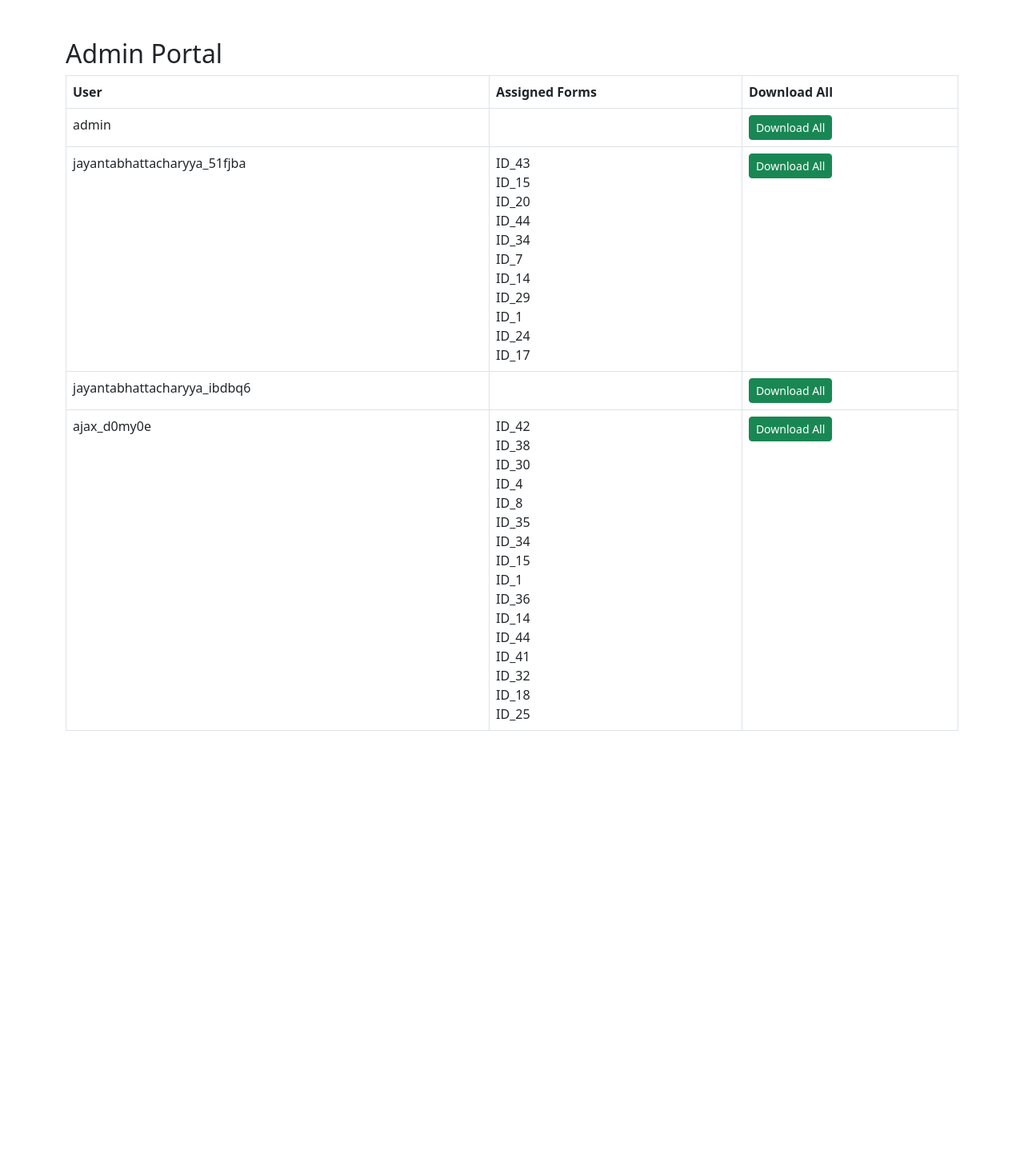
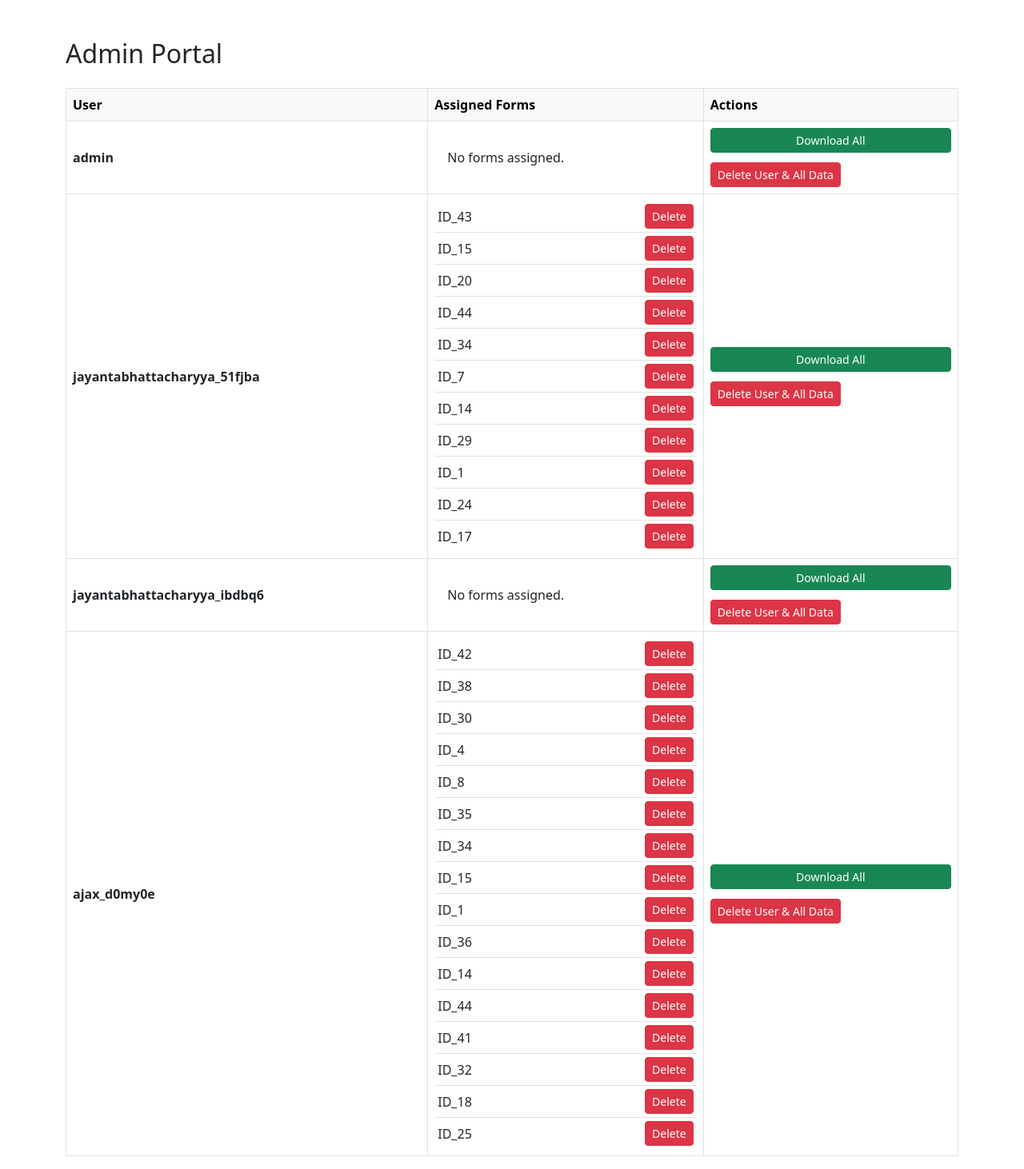
Before and after one commit to shaoncvit/Handwritten-Form-Digitization-Portal, a Django app: page /form_collect/admin-portal/ in a window 1280 px wide. Shown: the whole page at 80% size. Before the commit the page ends 914 px from the top, so only its background shows below. Run offline with Django 4.2, Linux system fonts and the light colour scheme; a user stored in the database is signed in; data comes from the database, SQL or seed files in the repository; both versions use the stored data as it was after the commit.

Commit message:
added all the functionalities

```diff
--- a/data_collection_site/data_collection_site/settings.py
+++ b/data_collection_site/data_collection_site/settings.py
@@ -127,3 +127,6 @@ CSRF_TRUSTED_ORIGINS= ["https://ilocr.iiit.ac.in"]
 
 MEDIA_URL = '/form_collect/media/'
 MEDIA_ROOT = os.path.join(BASE_DIR, 'media')
+X_FRAME_OPTIONS = 'ALLOW'
+LOGIN_URL = '/form_collect/login/'
+LOGIN_REDIRECT_URL = '/form_collect/dashboard/'
--- a/data_collection_site/portal/templates/portal/admin_portal.html
+++ b/data_collection_site/portal/templates/portal/admin_portal.html
@@ -6,26 +6,47 @@
 </head>
 <body>
 <div class="container mt-5">
-    <h2>Admin Portal</h2>
-    <table class="table table-bordered">
-        <thead>
+    {% if messages %}
+        {% for message in messages %}
+            <div class="alert alert-{{ message.tags }}">{{ message }}</div>
+        {% endfor %}
+    {% endif %}
+    <h2 class="mb-4">Admin Portal</h2>
+    <table class="table table-bordered align-middle">
+        <thead class="table-light">
             <tr>
                 <th>User</th>
                 <th>Assigned Forms</th>
-                <th>Download All</th>
+                <th>Actions</th>
             </tr>
         </thead>
         <tbody>
             {% for entry in user_data %}
             <tr>
-                <td>{{ entry.user.username }}</td>
+                <td class="fw-bold">{{ entry.user.username }}</td>
                 <td>
+                    <ul class="list-group list-group-flush">
                     {% for form in entry.forms %}
-                        {{ form.form_id }}<br>
+                        <li class="list-group-item d-flex justify-content-between align-items-center p-1">
+                            <span>{{ form.form_id }}</span>
+                            <form action="{% url 'admin_delete_filled_form' form.id %}" method="post" style="display:inline;">
+                                {% csrf_token %}
+                                <button type="submit" class="btn btn-danger btn-sm ms-2" onclick="return confirm('Are you sure you want to delete this entry?');">Delete</button>
+                            </form>
+                        </li>
+                    {% empty %}
+                        <li class="list-group-item">No forms assigned.</li>
                     {% endfor %}
+                    </ul>
                 </td>
                 <td>
-                    <a href="{% url 'admin_download_user_txts' entry.user.id %}" class="btn btn-success btn-sm">Download All</a>
+                    <div class="d-flex flex-column gap-2">
+                        <a href="{% url 'admin_download_user_txts' entry.user.id %}" class="btn btn-success btn-sm mb-1">Download All</a>
+                        <form action="{% url 'admin_delete_user_and_all_data' entry.user.id %}" method="post" onsubmit="return confirm('Are you sure you want to delete this USER and ALL their data? This cannot be undone!');">
+                            {% csrf_token %}
+                            <button type="submit" class="btn btn-danger btn-sm">Delete User &amp; All Data</button>
+                        </form>
+                    </div>
                 </td>
             </tr>
             {% endfor %}
--- a/data_collection_site/portal/templates/portal/assigned_form_page.html
+++ b/data_collection_site/portal/templates/portal/assigned_form_page.html
@@ -19,8 +19,10 @@
     <div class="row">
         <div class="col-md-7">
             <h5>PDF Preview</h5>
+            <!-- <object class="pdf-viewer" data="{{ pdf_url }}" type="application/pdf" width="100%" height="100%"></object> -->
+            <iframe class="pdf-viewer" src="https://ilocr.iiit.ac.in{{pdf_url}}"></iframe>
+            <!-- <iframe class="pdf-viewer" src="https://ilocr.iiit.ac.in/dataset/static/assets/img/publication/printed/ID_20.pdf"></iframe> -->
 
-            <iframe class="pdf-viewer" src="{{ pdf_url }}"></iframe>
 
         </div>
         <div class="col-md-5">
@@ -63,6 +65,7 @@
                 </ul>
             </nav>
             <a href="{% url 'download_all_assigned' %}" class="btn btn-outline-success mt-2">Download All Assigned Entries</a>
+            <a href="{% url 'assigned_forms_list' %}" class="btn btn-info mt-2 ms-2">View All Assigned Forms</a>
         </div>
     </div>
 </div>
--- a/data_collection_site/portal/urls.py
+++ b/data_collection_site/portal/urls.py
@@ -14,5 +14,9 @@ urlpatterns = [
     path('download_all_assigned/', views.download_all_assigned, name='download_all_assigned'),
     path('admin-portal/', views.admin_portal, name='admin_portal'),
     path('admin-download-user/<int:user_id>/', views.admin_download_user_txts, name='admin_download_user_txts'),
+    path('admin/delete_filled_form/<int:filled_form_id>/', views.admin_delete_filled_form, name='admin_delete_filled_form'),
+    # path('admin/delete_all_filled_forms/<int:user_id>/', views.admin_delete_all_filled_forms, name='admin_delete_all_filled_forms'),
+    path('admin/delete_user_and_all_data/<int:user_id>/', views.admin_delete_user_and_all_data, name='admin_delete_user_and_all_data'),
+    path('assigned_forms_list/', views.assigned_forms_list, name='assigned_forms_list'),  # Now paginated, use ?page=1 etc.
     # Add more as needed
 ]
--- a/data_collection_site/portal/views.py
+++ b/data_collection_site/portal/views.py
@@ -16,6 +16,9 @@ import subprocess
 import sys
 from django.contrib.admin.views.decorators import staff_member_required
 from django.utils.text import slugify
+from django.views.decorators.http import require_POST
+from django.contrib import messages
+from django.core.paginator import Paginator
 
 # Create your views here.
 
@@ -94,7 +97,7 @@ def login_view(request):
 @login_required
 def logout_view(request):
     logout(request)
-    return redirect('login')
+    return redirect('home')
 
 @login_required
 def dashboard(request):
@@ -107,6 +110,12 @@ def dashboard(request):
     num_forms_done = user_forms.count()
     form_ids = list(user_forms.values_list('form_id', flat=True))
 
+    # Prepare form info with PDF URLs
+    form_infos = []
+    for form_id in form_ids:
+        pdf_url = f'/form_collect/media/final_selected/{form_id}.pdf'
+        form_infos.append({'form_id': form_id, 'pdf_url': pdf_url})
+
     if request.method == 'POST':
         num_forms = int(request.POST['num_forms'])
         request.session['num_forms'] = num_forms
@@ -116,7 +125,7 @@ def dashboard(request):
         'name': name,
         'unique_id': unique_id,
         'num_forms_done': num_forms_done,
-        'form_ids': form_ids,
+        'form_infos': form_infos,
         'range': range(1, 51),
     })
 
@@ -141,36 +150,30 @@ def start_forms(request):
 
     # For each assigned form, run the generation script and save assignment
     for form_id in assigned_forms:
-        # Run the generation script: Handwritten-Form-Digitization-Portal/form_making/{form_id}.py
         script_path = os.path.abspath(os.path.join(os.path.dirname(__file__), '../../form_making/{}.py'.format(form_id)))
         subprocess.run([sys.executable, script_path], check=True)
-        # Save the assignment in the database
         txt_path = f'final_selected_filled/{form_id}_filled.txt'
         FilledForm.objects.create(user=user, form_id=form_id, txt_path=txt_path)
 
-    # Store assigned forms in session
-    request.session['assigned_forms'] = assigned_forms
+    # Store only the current batch in session
+    request.session['current_batch_form_ids'] = assigned_forms
     request.session['current_form_index'] = 0
 
     return redirect('assigned_form_page', page_num=1)
 
 @login_required
 def assigned_form_page(request, page_num):
-    assigned_forms = request.session.get('assigned_forms', [])
-    if not assigned_forms:
+    current_batch_form_ids = request.session.get('current_batch_form_ids', [])
+    if not current_batch_form_ids:
         return redirect('dashboard')
 
     page_num = int(page_num)
-    if page_num < 1 or page_num > len(assigned_forms):
+    if page_num < 1 or page_num > len(current_batch_form_ids):
         return HttpResponse("Page not found", status=404)
 
-    form_id = assigned_forms[page_num - 1]
+    form_id = current_batch_form_ids[page_num - 1]
     pdf_path = os.path.join(settings.MEDIA_ROOT, 'final_selected', f'{form_id}.pdf')
     filled_path = os.path.join(settings.MEDIA_ROOT, 'final_selected_filled', f'{form_id}_filled.txt')
-    # filled_path = os.path.join('Handwritten-Form-Digitization-Portal/final_selected_filled', f'{form_id}.txt')
-    print(filled_path)
-
-    # Read filled text
     filled_text = ''
     if os.path.exists(filled_path):
         with open(filled_path, 'r', encoding='utf-8') as f:
@@ -183,9 +186,7 @@ def assigned_form_page(request, page_num):
         filled_text = new_text
 
     pdf_url = f'/form_collect/media/final_selected/{form_id}.pdf'
-    print(pdf_url)
-    # print(filled_text)
-    total_pages = len(assigned_forms)
+    total_pages = len(current_batch_form_ids)
     page_range = range(1, total_pages + 1)
 
     if request.headers.get('x-requested-with') == 'XMLHttpRequest':
@@ -198,32 +199,43 @@ def assigned_form_page(request, page_num):
         'page_num': page_num,
         'total_pages': total_pages,
         'page_range': page_range,
+        'current_batch': True,  # for template logic
     })
 
 @login_required
 def download_single_entry(request, form_id):
+    pdf_path = os.path.join(settings.MEDIA_ROOT, 'final_selected', f'{form_id}.pdf')
     filled_path = os.path.join(settings.MEDIA_ROOT, 'final_selected_filled', f'{form_id}_filled.txt')
-    if not os.path.exists(filled_path):
-        raise Http404("Filled text not found.")
-    response = FileResponse(open(filled_path, 'rb'), as_attachment=True, filename=f'{form_id}_filled.txt')
+    if not os.path.exists(pdf_path) or not os.path.exists(filled_path):
+        raise Http404("File not found.")
+
+    mem_zip = io.BytesIO()
+    with zipfile.ZipFile(mem_zip, 'w') as zf:
+        with open(pdf_path, 'rb') as f:
+            zf.writestr(f'{form_id}.pdf', f.read())
+        with open(filled_path, 'rb') as f:
+            zf.writestr(f'{form_id}_filled.txt', f.read())
+    mem_zip.seek(0)
+    response = HttpResponse(mem_zip, content_type='application/zip')
+    response['Content-Disposition'] = f'attachment; filename={form_id}_entry.zip'
     return response
 
 @login_required
 def download_all_assigned(request):
-    assigned_forms = request.session.get('assigned_forms', [])
-    if not assigned_forms:
+    # Download all forms ever assigned to the user (not just current batch)
+    user = request.user
+    user_forms = FilledForm.objects.filter(user=user)
+    form_ids = list(user_forms.values_list('form_id', flat=True))
+    if not form_ids:
         return redirect('dashboard')
 
     mem_zip = io.BytesIO()
     with zipfile.ZipFile(mem_zip, 'w') as zf:
-        for form_id in assigned_forms:
-            # 1. Add the original PDF
+        for form_id in form_ids:
             pdf_path = os.path.join(settings.MEDIA_ROOT, 'final_selected', f'{form_id}.pdf')
             if os.path.exists(pdf_path):
                 with open(pdf_path, 'rb') as f:
                     zf.writestr(f'{form_id}.pdf', f.read())
-
-            # 2. Convert filled text to PDF
             filled_path = os.path.join(settings.MEDIA_ROOT, 'final_selected_filled', f'{form_id}_filled.txt')
             if os.path.exists(filled_path):
                 with open(filled_path, 'r', encoding='utf-8') as f:
@@ -232,7 +244,6 @@ def download_all_assigned(request):
                 html_content = render_to_string('portal/filled_text_pdf.html', {'lines': processed_lines})
                 pdf_bytes = HTML(string=html_content).write_pdf()
                 zf.writestr(f'{form_id}_filled.pdf', pdf_bytes)
-
     mem_zip.seek(0)
     response = HttpResponse(mem_zip, content_type='application/zip')
     response['Content-Disposition'] = 'attachment; filename=assigned_entries.zip'
@@ -275,3 +286,61 @@ def admin_download_user_txts(request, user_id):
     response = HttpResponse(mem_zip, content_type='application/zip')
     response['Content-Disposition'] = f'attachment; filename={slugify(user.username)}_all_filled_txts.zip'
     return response
+
+@staff_member_required
+@require_POST
+def admin_delete_filled_form(request, filled_form_id):
+    try:
+        filled_form = FilledForm.objects.get(id=filled_form_id)
+        # Optionally, delete the associated filled text file
+        txt_path = os.path.join(settings.MEDIA_ROOT, filled_form.txt_path)
+        if os.path.exists(txt_path):
+            os.remove(txt_path)
+        filled_form.delete()
+        messages.success(request, "Entry deleted successfully.")
+    except FilledForm.DoesNotExist:
+        messages.error(request, "Entry not found.")
+    return redirect('admin_portal')
+
+@staff_member_required
+@require_POST
+def admin_delete_user_and_all_data(request, user_id):
+    try:
+        user = User.objects.get(id=user_id)
+        # Delete all filled forms and their files
+        forms = FilledForm.objects.filter(user=user)
+        for filled_form in forms:
+            txt_path = os.path.join(settings.MEDIA_ROOT, filled_form.txt_path)
+            if os.path.exists(txt_path):
+                os.remove(txt_path)
+            filled_form.delete()
+        # Delete user profile if exists
+        try:
+            user.userprofile.delete()
+        except UserProfile.DoesNotExist:
+            pass
+        username = user.username
+        user.delete()
+        messages.success(request, f"User '{username}' and all their data have been deleted.")
+    except User.DoesNotExist:
+        messages.error(request, "User not found.")
+    return redirect('admin_portal')
+
+@login_required
+def assigned_forms_list(request):
+    user = request.user
+    user_forms = FilledForm.objects.filter(user=user).order_by('id')
+    form_infos = []
+    for form in user_forms:
+        pdf_url = f'/form_collect/media/final_selected/{form.form_id}.pdf'
+        filled_path = os.path.join(settings.MEDIA_ROOT, 'final_selected_filled', f'{form.form_id}_filled.txt')
+        filled_text = ""
+        if os.path.exists(filled_path):
+            with open(filled_path, 'r', encoding='utf-8') as f:
+                filled_text = f.read()
+        form_infos.append({
+            'form_id': form.form_id,
+            'pdf_url': pdf_url,
+            'filled_text': filled_text,
+        })
+    return render(request, 'portal/assigned_forms_list.html', {'form_infos': form_infos})
```
Also changed, not shown: data_collection_site/portal/templates/portal/assigned_forms_list.html (added, +38 -0 lines), data_collection_site/portal/templates/portal/dashboard.html (+21 -9 lines), data_collection_site/db.sqlite3, data_collection_site/portal/templates/portal/home.html (line endings or trailing spaces), data_collection_site/portal/templates/portal/login.html (line endings or trailing spaces), data_collection_site/portal/templates/portal/signup.html (line endings or trailing spaces).
